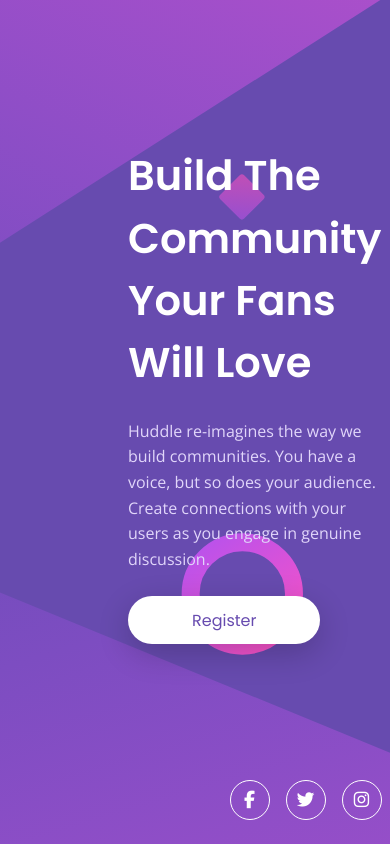
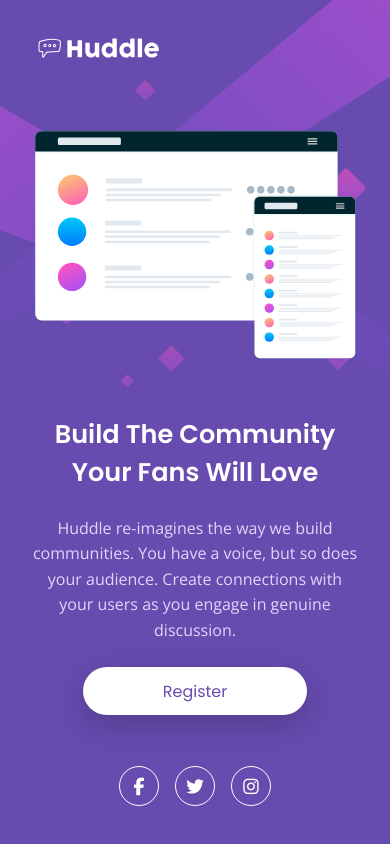
Before and after one commit to KristinaRadosavljevic/huddle-landing-page-with-single-introductory-section, a website: page index.html in a window 390 px wide. Drawn offline with nearby package versions, Linux system fonts and the light colour scheme.

Commit message:
Added media queries.

```diff
--- a/scss/styles.scss
+++ b/scss/styles.scss
@@ -57,7 +57,7 @@
 main {
   grid-area: main;
   align-self: center;
-  margin-top: -6rem;
+  margin-bottom: 6rem;
 
   h1 {
     font-family: "Poppins", sans-serif;
@@ -116,6 +116,68 @@
   }
 }
 
+// Media queries
+@media (max-width: 1260px) {
+  main {
+    margin-bottom: 0;
+
+    h1 {
+      font-size: 2rem;
+    }
+  }
+}
+
+@media (max-width: 900px) {
+  body {
+    background-image: url("../images/bg-mobile.svg");
+    background-position: top;
+    background-size: contain;
+    padding: 2rem;
+    row-gap: 3rem;
+    grid-template-columns: 1fr;
+    grid-template-rows: repeat(4, auto);
+    grid-template-areas:
+      "header"
+      "hero-img"
+      "main"
+      "footer";
+  }
+
+  header {
+    margin-bottom: 0;
+
+    img {
+      width: 40%;
+      max-width: 12rem;
+    }
+  }
+
+  .hero-img {
+    max-width: 30rem;
+    justify-self: center;
+  }
+
+  main {
+    text-align: center;
+    justify-self: center;
+    max-width: 35rem;
+
+    a {
+      padding: 0.7rem 5rem;
+    }
+  }
+
+  footer {
+    justify-self: center;
+  }
+}
+
+@media (max-width: 420px) {
+  main h1 {
+    font-size: 1.6rem;
+  }
+}
+
 // Remove all transitions for people that prefer not to see them
 @media (prefers-reduced-motion: reduce) {
   *,
```
Also changed, not shown: css/styles.css.
